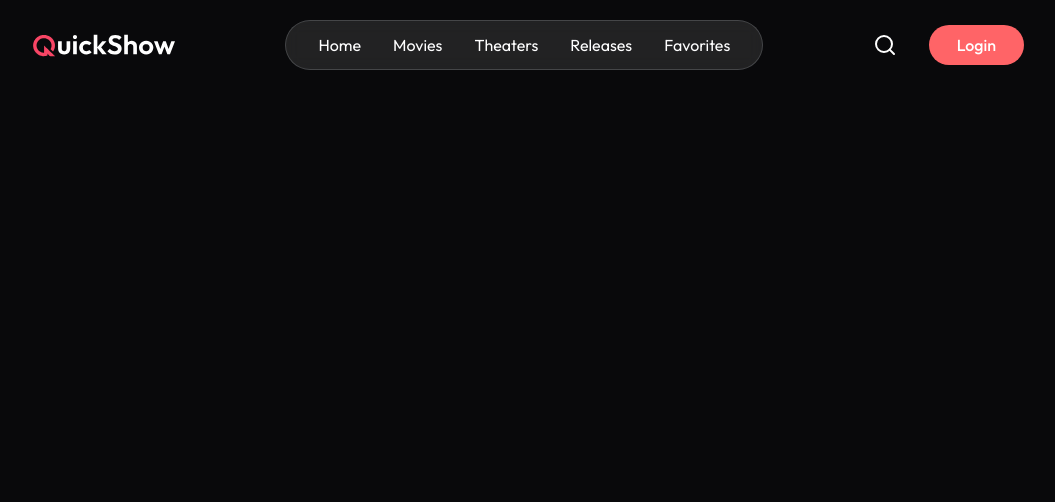
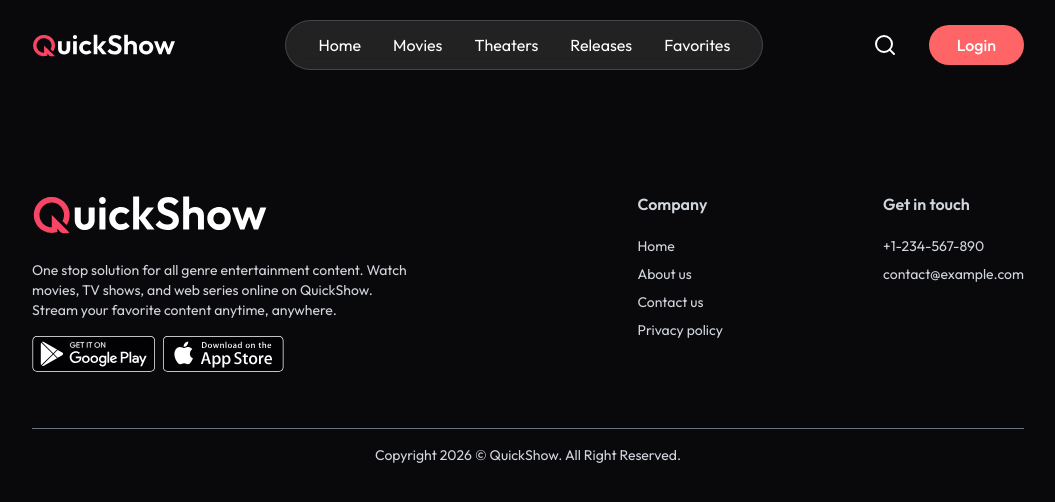
Before and after one commit to Avneetbhatia12/QuickShow, a React (Vite) app in the folder client/: page /favorite in a window 1280 px wide. Shown: the top 502 px of the page, without its empty margins (112-1167 px from the left). Built offline with nearby package versions, Linux system fonts and the light colour scheme; no server answers.

Commit message:
Added footer

```diff
--- a/client/src/components/Footer.jsx
+++ b/client/src/components/Footer.jsx
@@ -1,9 +1,43 @@
 import React from 'react'
+import { assets } from '../assets/assets'
 
 const Footer = () => {
   return (
-    <div>
-   </div>
+    <footer className="px-6 pt-8 md:px-16 mt-40 lg:px-36 w-full text-gray-300">
+            <div className="flex flex-col md:flex-row justify-between w-full gap-10 border-b border-gray-500 pb-14">
+                <div className="md:max-w-96">
+                    <img alt="" class="h-11" src={assets.logo}/>
+                    <p className="mt-6 text-sm">
+                        One stop solution for all genre entertainment content. Watch movies, TV shows, and web series online on QuickShow. Stream your favorite content anytime, anywhere.
+                    </p>
+                    <div className="flex items-center gap-2 mt-4">
+                        <img src={assets.googlePlay} alt="google play" className="h-9 w-auto " />
+                        <img src={assets.appStore} alt="app store" className="h-9 w-auto " />
+                    </div>
+                </div>
+                <div className="flex-1 flex items-start md:justify-end gap-20 md:gap-40">
+                    <div>
+                        <h2 className="font-semibold mb-5">Company</h2>
+                        <ul className="text-sm space-y-2">
+                            <li><a href="#">Home</a></li>
+                            <li><a href="#">About us</a></li>
+                            <li><a href="#">Contact us</a></li>
+                            <li><a href="#">Privacy policy</a></li>
+                        </ul>
+                    </div>
+                    <div>
+                        <h2 className="font-semibold mb-5">Get in touch</h2>
+                        <div className="text-sm space-y-2">
+                            <p>+1-234-567-890</p>
+                            <p>contact@example.com</p>
+                        </div>
+                    </div>
+                </div>
+            </div>
+            <p className="pt-4 text-center text-sm pb-5">
+                Copyright {new Date().getFullYear()} © <a href="https://prebuiltui.com">QuickShow</a>. All Right Reserved.
+            </p>
+        </footer>
   )
 }
 
```
